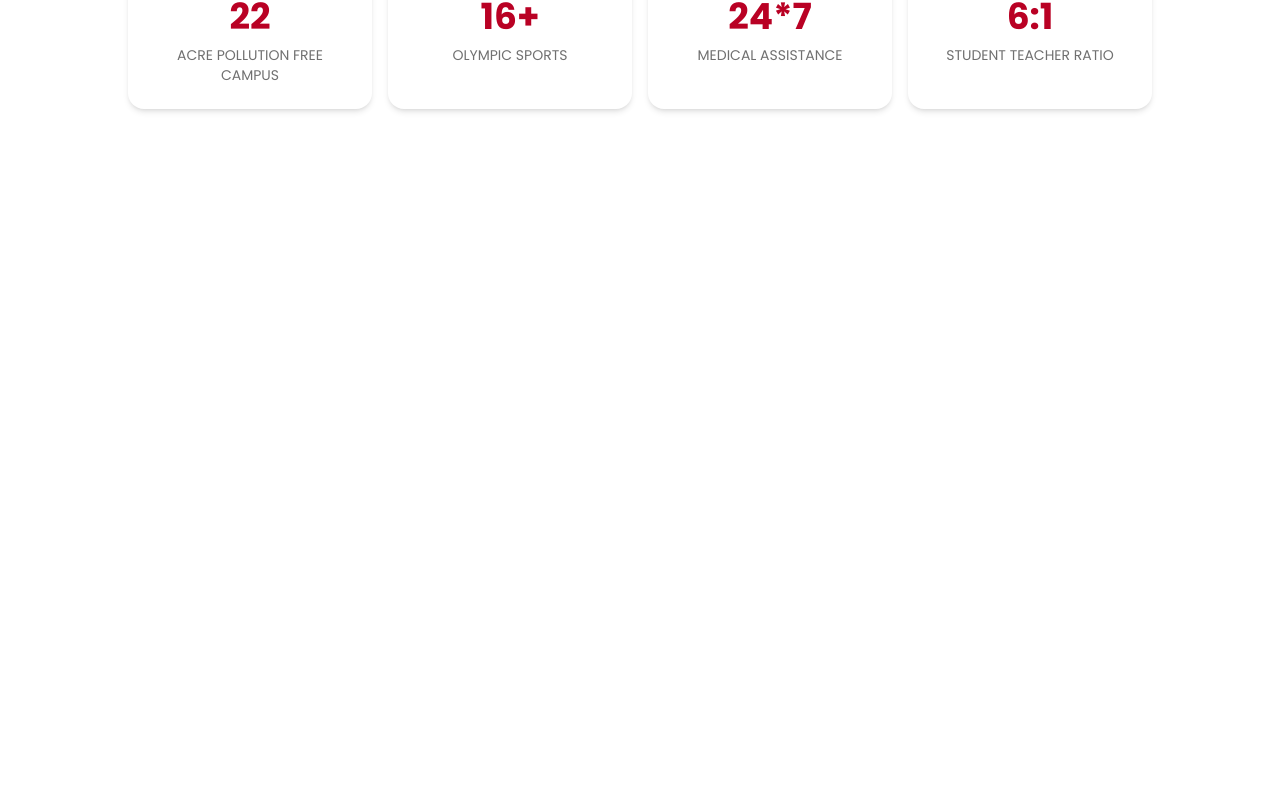
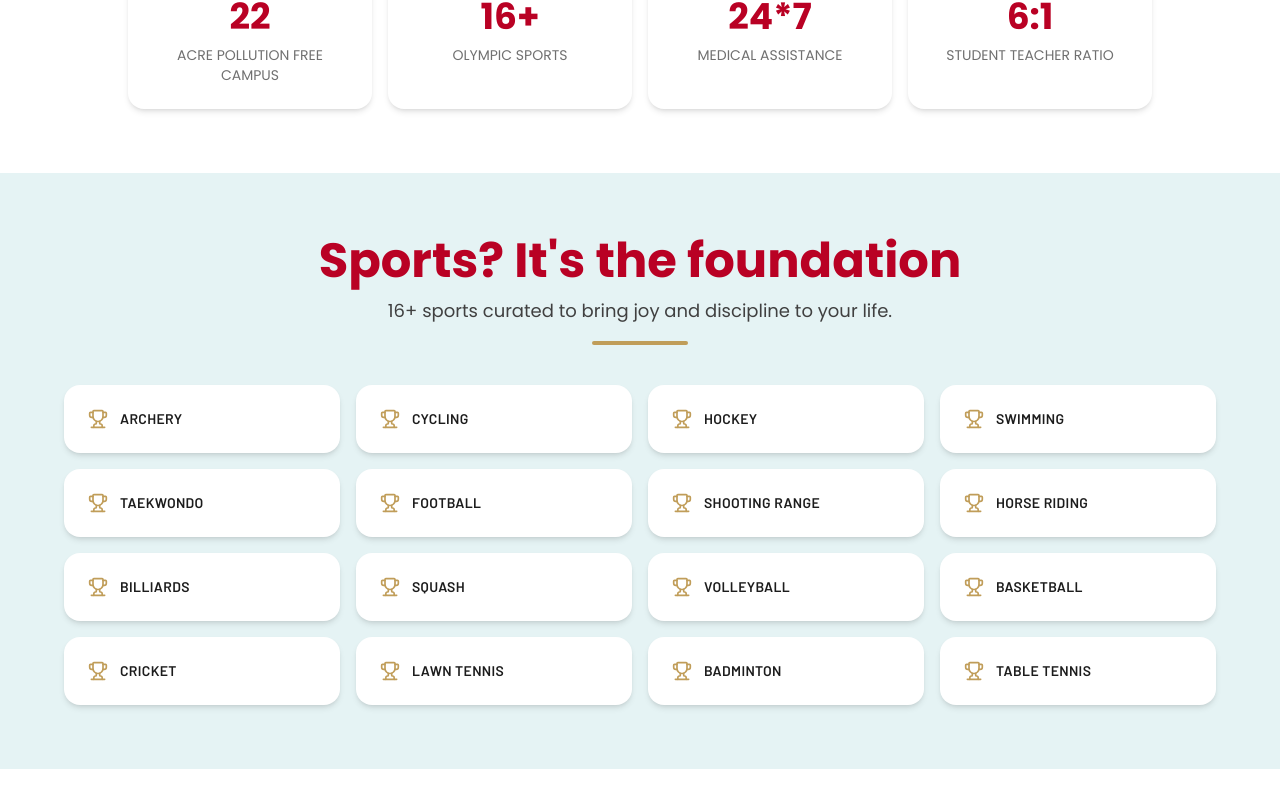
Before and after one commit to AlekhyaHub/tis-homepage-redesign, a React (Vite) app: page / in a window 1280 px wide. Shown: the part 893-1700 px from the top of the page. After the commit the page ends 1662 px from the top, so only its background shows below. Built offline with nearby package versions, Linux system fonts and the light colour scheme.

Commit message:
feat: add Stats and Sports sections

```diff
--- a/src/App.jsx
+++ b/src/App.jsx
@@ -1,9 +1,8 @@
 import Navbar from "./components/layout/Navbar";
 import ScrollProgress from "./components/animation/ScrollProgress";
 import HeroSection from "./components/sections/HeroSection";
-import SectionHeading from "./components/ui/SectionHeading";
-import Card from "./components/ui/Card";
-import { stats } from "./data/stats";
+import StatsSection from "./components/sections/StatsSection";
+import SportsSection from "./components/sections/SportsSection";
 
 function App() {
   return (
@@ -12,23 +11,8 @@ function App() {
       <Navbar />
       <main>
         <HeroSection />
-
-        <section className="px-6 py-16">
-          <SectionHeading title="Campus Highlights" />
-          <div className="mx-auto grid max-w-5xl grid-cols-2 gap-4 md:grid-cols-4">
-            {stats.map((item) => (
-              <Card key={item.label} className="text-center">
-                <p className="text-4xl font-bold text-brand dark:text-brand-soft">
-                  {item.value}
-                </p>
-                <p className="mt-2 text-sm uppercase text-muted">{item.label}</p>
-              </Card>
-            ))}
-          </div>
-        </section>
-
-        {/* Temporary spacer to test the progress bar. Delete later. */}
-        <div className="h-[150vh]" />
+        <StatsSection />
+        <SportsSection />
       </main>
     </>
   );
--- /dev/null
+++ b/src/components/sections/SportsSection.jsx
@@ -0,0 +1,36 @@
+import { Trophy } from "lucide-react";
+import SectionHeading from "../ui/SectionHeading";
+import Card from "../ui/Card";
+import { sports } from "../../data/sports";
+
+function SportsSection() {
+  return (
+    <section
+      id="sports"
+      className="bg-teal-tint/40 px-6 py-16 dark:bg-neutral-900"
+    >
+      <SectionHeading
+        title="Sports? It's the foundation"
+        subtitle="16+ sports curated to bring joy and discipline to your life."
+      />
+      <ul className="mx-auto grid max-w-6xl grid-cols-2 gap-4 sm:grid-cols-3 lg:grid-cols-4">
+        {sports.map((sport) => (
+          <li key={sport}>
+            <Card className="flex h-full items-center gap-3">
+              <Trophy
+                size={20}
+                className="shrink-0 text-gold"
+                aria-hidden="true"
+              />
+              <span className="font-nav text-sm font-semibold uppercase tracking-wide">
+                {sport}
+              </span>
+            </Card>
+          </li>
+        ))}
+      </ul>
+    </section>
+  );
+}
+
+export default SportsSection;
--- /dev/null
+++ b/src/components/sections/StatsSection.jsx
@@ -0,0 +1,23 @@
+import SectionHeading from "../ui/SectionHeading";
+import Card from "../ui/Card";
+import { stats } from "../../data/stats";
+
+function StatsSection() {
+  return (
+    <section id="stats" className="px-6 py-16">
+      <SectionHeading title="Campus Highlights" />
+      <div className="mx-auto grid max-w-5xl grid-cols-2 gap-4 md:grid-cols-4">
+        {stats.map((item) => (
+          <Card key={item.label} className="text-center">
+            <p className="text-4xl font-bold text-brand dark:text-brand-soft">
+              {item.value}
+            </p>
+            <p className="mt-2 text-sm uppercase text-muted">{item.label}</p>
+          </Card>
+        ))}
+      </div>
+    </section>
+  );
+}
+
+export default StatsSection;
```
